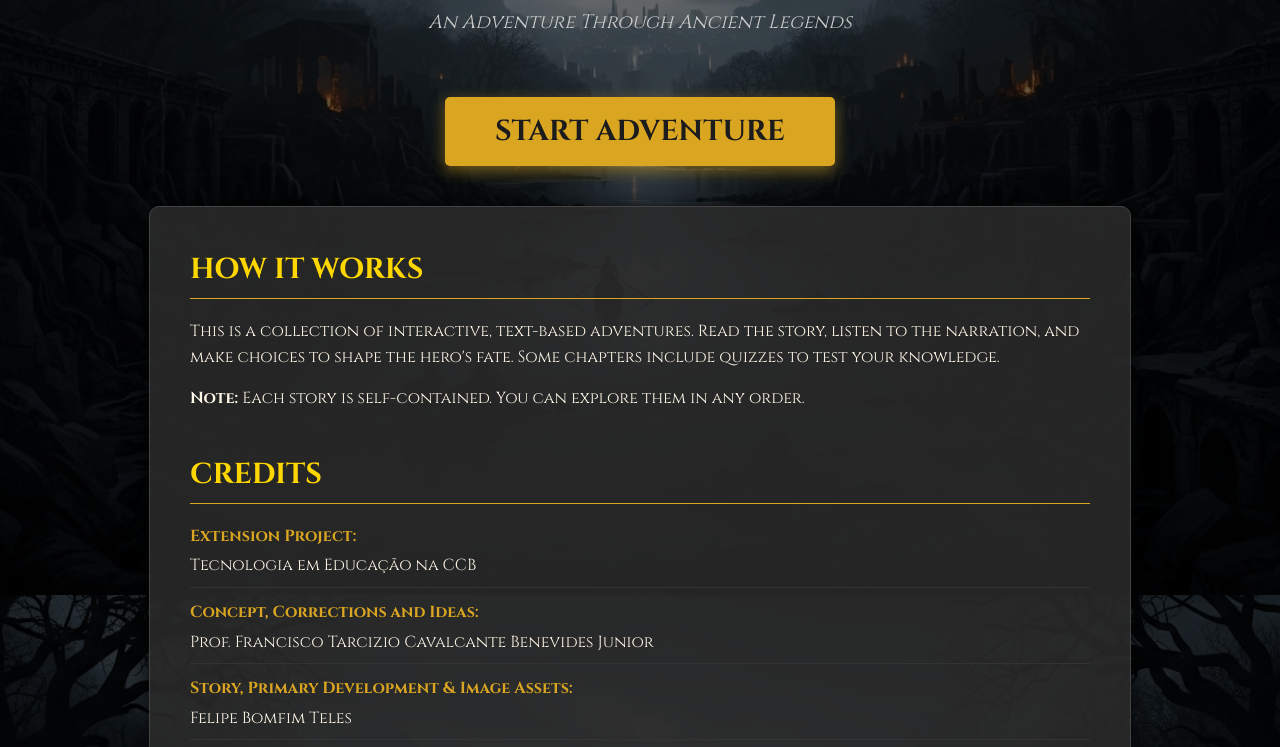
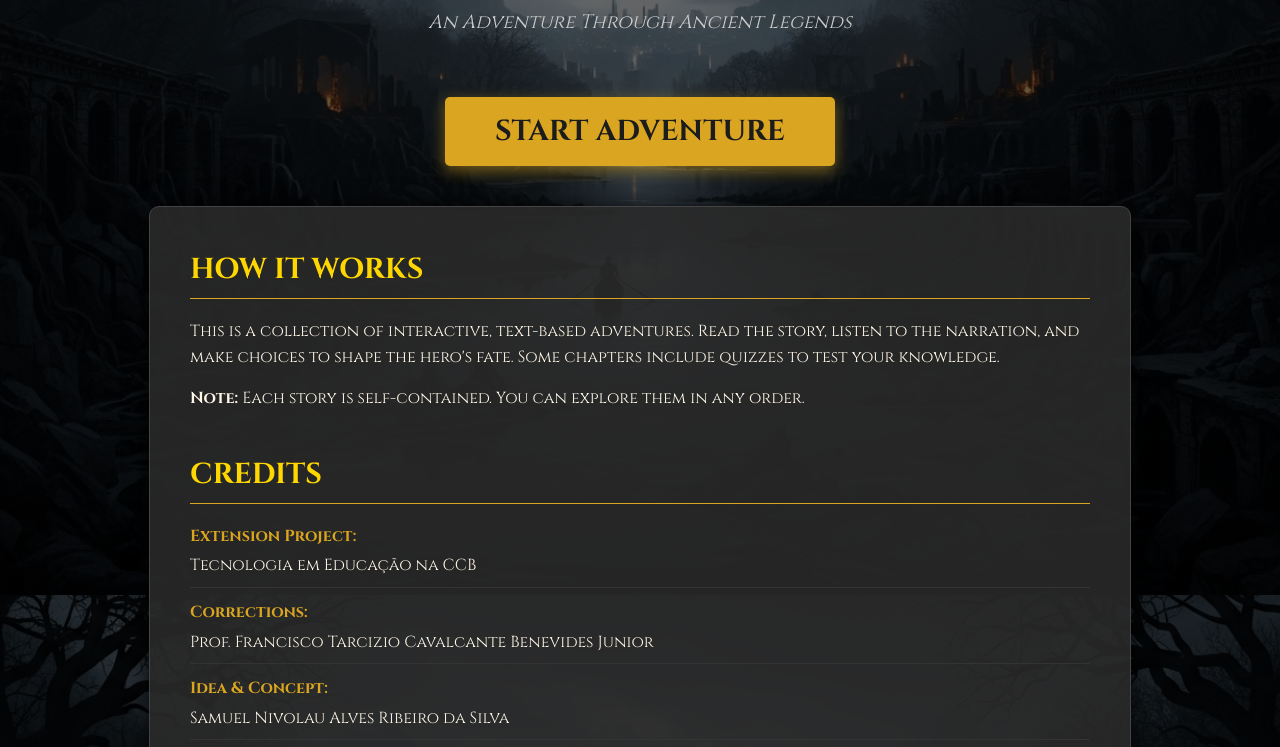
Before and after one commit to SavlioPontes/Interative_Tales, a website: page index.html in a window 1280 px wide. Shown: the part 205-952 px from the top of the page. Drawn offline with Linux system fonts and the light colour scheme.

Commit message:
add idea credits

```diff
--- a/index.html
+++ b/index.html
@@ -11,8 +11,8 @@
     <style>
       :root {
         --dark-background: #1c1c1c;
-        --text-color: #fdf5e6; /* Parchment White */
-        --gold-accent: #daa520; /* Goldenrod */
+        --text-color: #fdf5e6;
+        --gold-accent: #daa520;
         --gold-light: #ffd700;
       }
 
@@ -20,18 +20,15 @@
         font-family: "Cinzel", serif;
         background-color: var(--dark-background);
 
-        /* --- CONFIGURAÇÃO DA IMAGEM DE FUNDO --- */
-        /* Certifique-se que styx.jpg está na pasta images */
         background-image: linear-gradient(
             rgba(0, 0, 0, 0.6),
             rgba(0, 0, 0, 0.6)
           ),
           url("images/styx.jpg");
-        background-size: cover; /* Cobre a tela toda */
-        background-position: center; /* Centraliza */
-        background-attachment: fixed; /* Fixo ao rolar */
+        background-size: cover;
+        background-position: center;
+        background-attachment: fixed;
         background-repeat: no-repeat;
-        /* --------------------------------------- */
 
         color: var(--text-color);
         line-height: 1.6;
@@ -70,7 +67,6 @@
       .container {
         max-width: 900px;
         width: 100%;
-        /* Deixei mais transparente (0.9) para ver o fundo styx.jpg */
         background-color: rgba(42, 42, 42, 0.9);
         border-radius: 10px;
         padding: 40px;
@@ -79,7 +75,6 @@
         border: 1px solid #444;
       }
 
-      /* START BUTTON */
       .start-button-area {
         text-align: center;
         margin-bottom: 40px;
@@ -106,7 +101,6 @@
         transform: scale(1.05);
       }
 
-      /* SECTION STYLES */
       .section-title {
         font-size: 1.8em;
         color: var(--gold-light);
@@ -117,7 +111,6 @@
         margin-top: 0;
       }
 
-      /* CREDITS */
       .credit-item {
         margin-bottom: 12px;
         border-bottom: 1px solid #333;
@@ -130,7 +123,6 @@
         margin-bottom: 4px;
       }
 
-      /* STORY LIST */
       #storyList {
         list-style: none;
         padding: 0;
@@ -165,12 +157,12 @@
         color: var(--gold-light);
       }
 
-      /* Hidden initially */
       .hidden {
         display: none;
       }
     </style>
   </head>
+
   <body>
     <header>
       <h1>INTERACTIVE TALES</h1>
@@ -202,22 +194,27 @@
           <span class="credit-title">Extension Project:</span>
           Tecnologia em Educação na CCB
         </div>
+
         <div class="credit-item">
-          <span class="credit-title">Concept, Corrections and Ideas:</span>
+          <span class="credit-title">Corrections:</span>
           Prof. Francisco Tarcizio Cavalcante Benevides Junior
         </div>
+
         <div class="credit-item">
-          <span class="credit-title"
-            >Story, Primary Development & Image Assets:</span
-          >
+          <span class="credit-title">Idea & Concept:</span>
+          Samuel Nivolau Alves Ribeiro da Silva
+        </div>
+
+        <div class="credit-item">
+          <span class="credit-title">Story, Primary Development & Image Assets:</span>
           Felipe Bomfim Teles
         </div>
+
         <div class="credit-item">
-          <span class="credit-title"
-            >Secondary Development, Deployment & Audio Assets:</span
-          >
+          <span class="credit-title">Secondary Development, Deployment & Audio Assets:</span>
           Savlio Carvalho Pontes
         </div>
+
         <div class="credit-item">
           <span class="credit-title">Technologies Used:</span>
           HTML, CSS, and JavaScript
@@ -233,8 +230,7 @@
         <ul id="storyList">
           <li>
             <a href="Abduction of Persephone.html"
-              >The Abduction of Persephone</a
-            >
+              >The Abduction of Persephone</a>
           </li>
           <li><a href="Lyre of Souls.html">The Lyre of Souls</a></li>
           <li><a href="Midas.html">The Midas Touch</a></li>
@@ -256,17 +252,10 @@
           const selection = document.getElementById("storySelectionSection");
           const button = document.getElementById("startButton");
 
-          // 1. Mostrar a lista de histórias
           selection.classList.remove("hidden");
-
-          // 2. Mudar o texto do botão
           button.innerText = "CHOOSE A TALE BELOW";
-
-          // 3. Desabilitar o botão para não clicar de novo
           button.style.cursor = "default";
           button.style.opacity = "0.7";
-
-          // 4. Scroll suave até a lista
           selection.scrollIntoView({ behavior: "smooth" });
         });
     </script>
```
